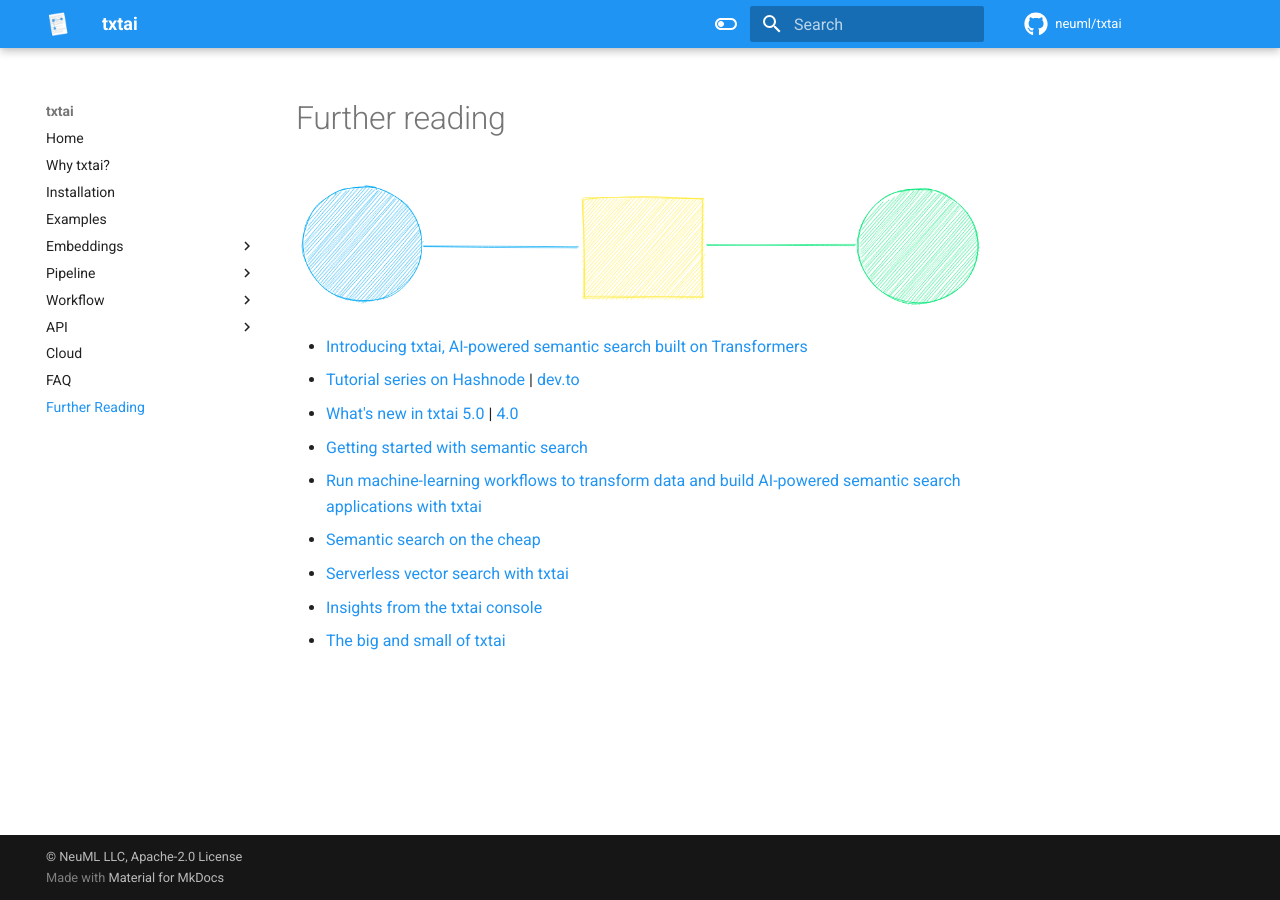
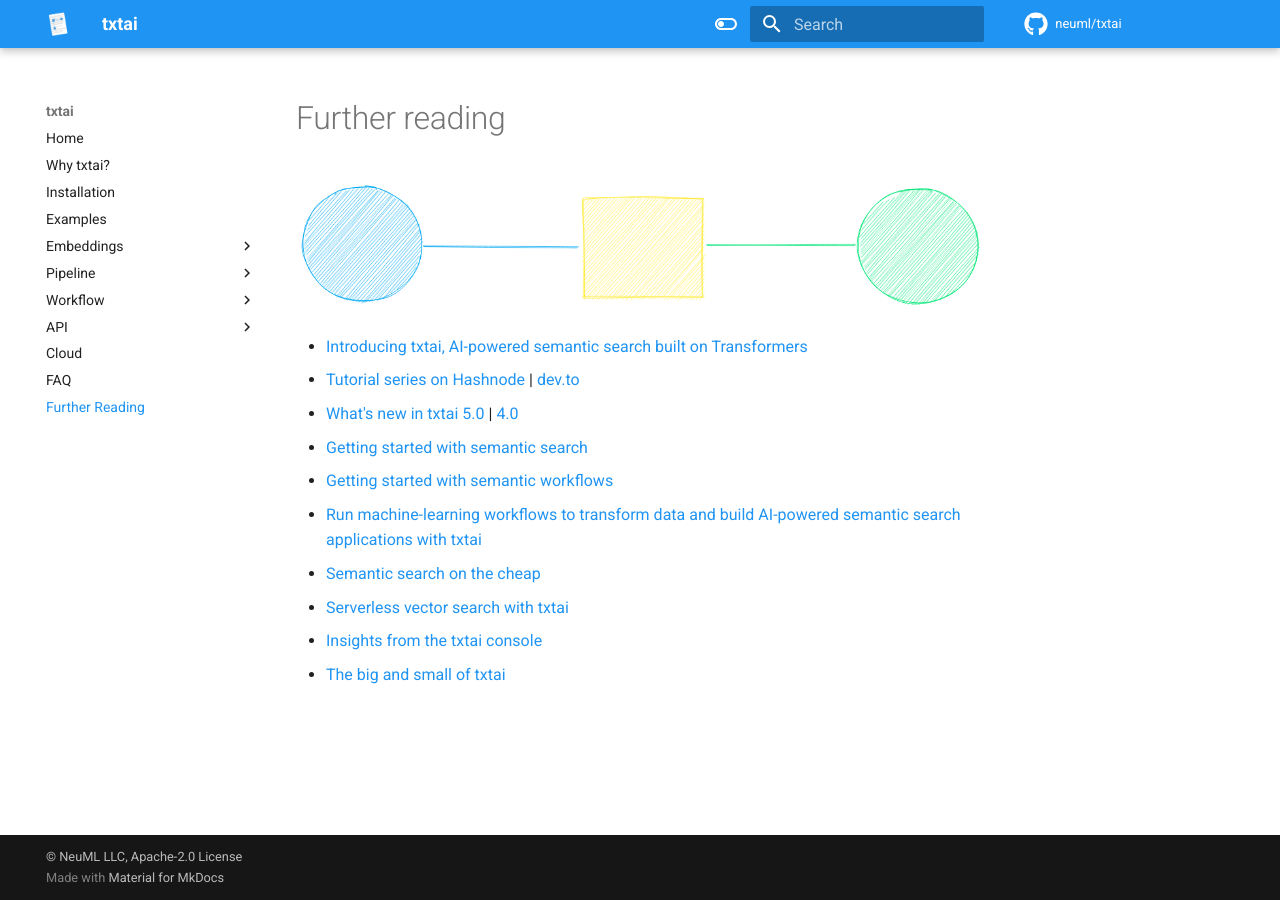
Before and after one commit to neuml/txtai, an MkDocs documentation site: the page built from docs/further.md, in a window 1280 px wide. Built offline with MkDocs 1.6.1 and Material for MkDocs 9.7.7, drawn with Linux system fonts in a browser that asks for light colours; comment, search, counter and statistics services are not loaded.

Commit message:
Add article link

```diff
--- a/docs/further.md
+++ b/docs/further.md
@@ -6,6 +6,7 @@
 - [Tutorial series on Hashnode](https://neuml.hashnode.dev/series/txtai-tutorial) | [dev.to](https://dev.to/neuml/tutorial-series-on-txtai-ibg)
 - [What's new in txtai 5.0](https://medium.com/neuml/whats-new-in-txtai-5-0-e5c75a13b101) | [4.0](https://medium.com/neuml/whats-new-in-txtai-4-0-bbc3a65c3d1c)
 - [Getting started with semantic search](https://medium.com/neuml/getting-started-with-semantic-search-a9fd9d8a48cf)
+- [Getting started with semantic workflows](https://medium.com/neuml/getting-started-with-semantic-workflows-2fefda6165d9)
 - [Run machine-learning workflows to transform data and build AI-powered semantic search applications with txtai](https://medium.com/neuml/run-machine-learning-workflows-to-transform-data-and-build-ai-powered-text-indices-with-txtai-43d769b566a7)
 - [Semantic search on the cheap](https://medium.com/neuml/semantic-search-on-the-cheap-55940c0fcdab)
 - [Serverless vector search with txtai](https://medium.com/neuml/serverless-vector-search-with-txtai-96f6163ab972)
```
Also changed, not shown: README.md (+1 -0 lines).
